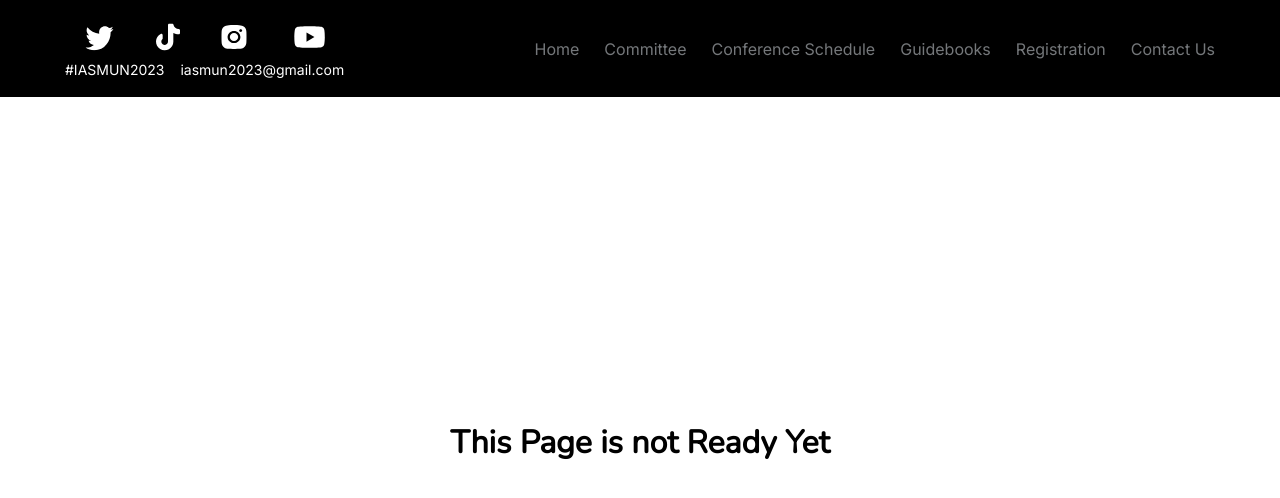
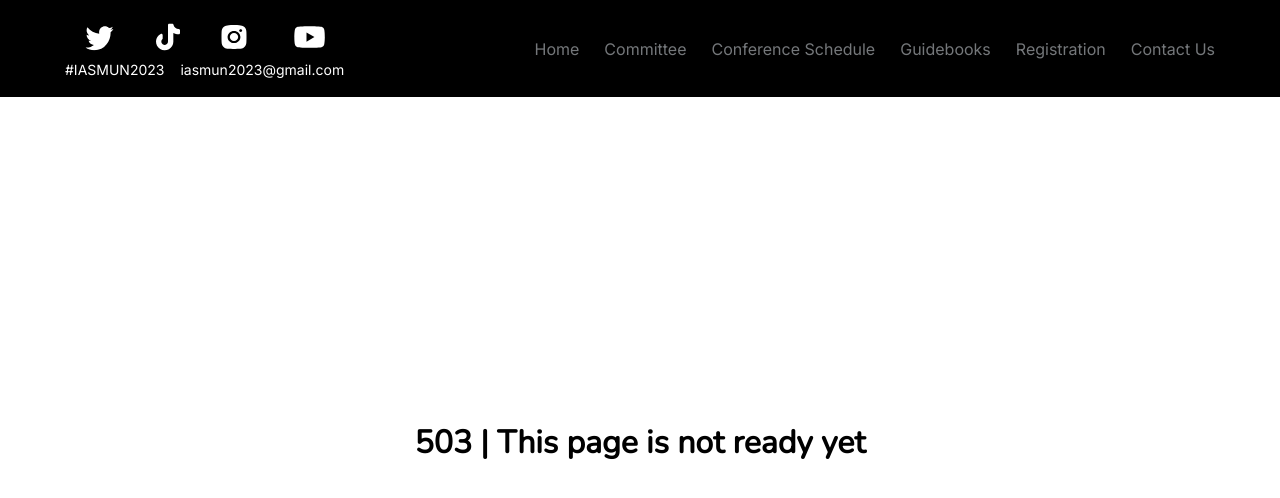
Before and after one commit to Xzoky174/IASMUN, a SvelteKit app: page /coming-soon in a window 1280 px wide. Shown: the top 498 px of the page. Built offline with nearby package versions, Linux system fonts and the light colour scheme.

Commit message:
Updated Coming Soon Page

```diff
--- a/src/routes/coming-soon/+page.svelte
+++ b/src/routes/coming-soon/+page.svelte
@@ -1,5 +1,5 @@
 <div class="container">
-	<h1>This Page is not Ready Yet</h1>
+	<h1>503 | This page is not ready yet</h1>
 </div>
 
 <style>
```
